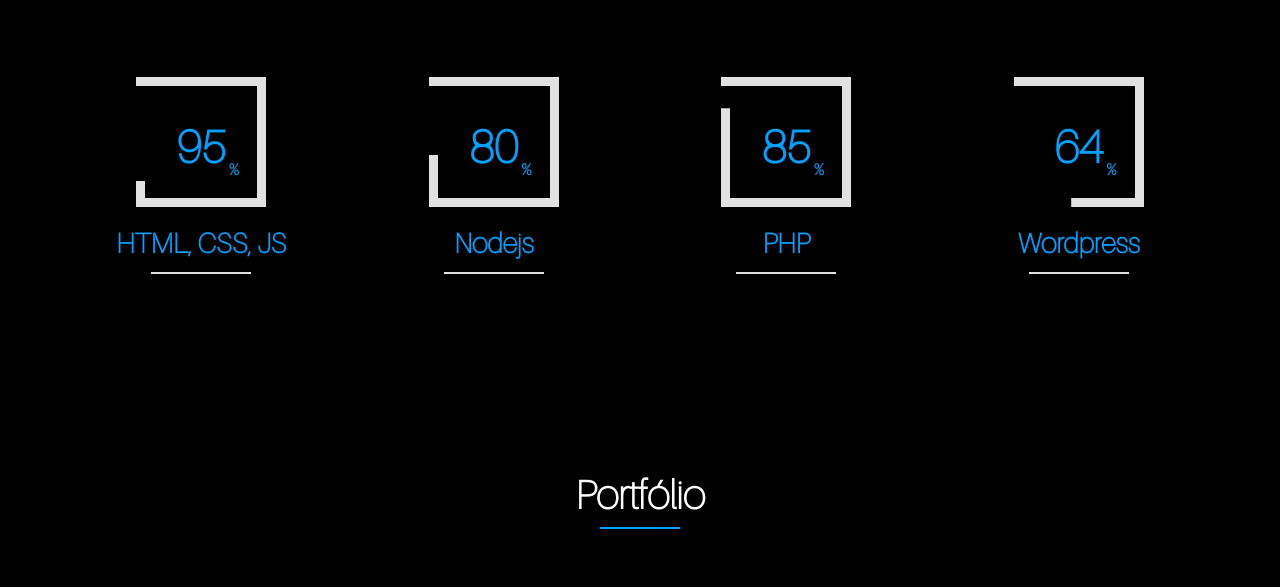
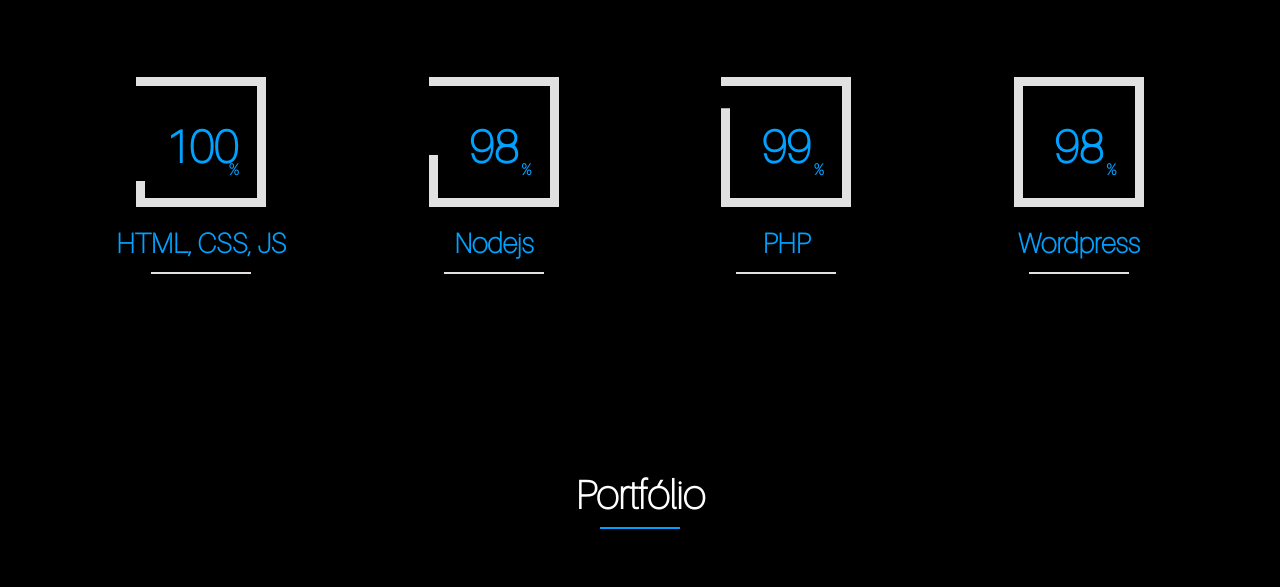
Before and after one commit to fakezeira/Flow-Tech, a plain HTML site: page index.html in a window 1280 px wide. Shown: the part 3626-4213 px from the top of the page. Drawn offline with Linux system fonts and the light colour scheme.

Commit message:
Att Habilidades

```diff
--- a/index.html
+++ b/index.html
@@ -751,7 +751,7 @@
                             <!-- skill-value -->
                             <div class="skill-value">
                                 <canvas id="skill" class="skill" data-rel="80"></canvas>
-                                <span>95</span>
+                                <span>100</span>
                             </div><!-- /skill-value -->
 
                             <!-- skill-title -->
@@ -780,7 +780,7 @@
                             <!-- skill-value -->
                             <div class="skill-value">
                                 <canvas id="skill-2" class="skill" data-rel="85"></canvas>
-                                <span>80</span>
+                                <span>98</span>
                             </div><!-- /skill-value -->
 
                             <!-- skill-title -->
@@ -809,7 +809,7 @@
                             <!-- skill-value -->
                             <div class="skill-value">
                                 <canvas id="skill-3" class="skill" data-rel="94"></canvas>
-                                <span>85</span>
+                                <span>99</span>
                             </div><!-- /skill-value -->
 
                             <!-- skill-title -->
@@ -837,8 +837,8 @@
 
                             <!-- skill-value -->
                             <div class="skill-value">
-                                <canvas id="skill-4" class="skill" data-rel="64"></canvas>
-                                <span>64</span>
+                                <canvas id="skill-4" class="skill" data-rel="100"></canvas>
+                                <span>98</span>
                             </div><!-- /skill-value -->
 
                             <!-- skill-title -->
```
